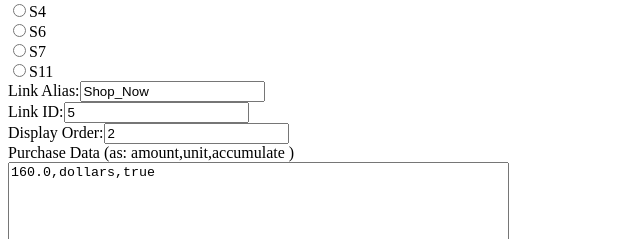
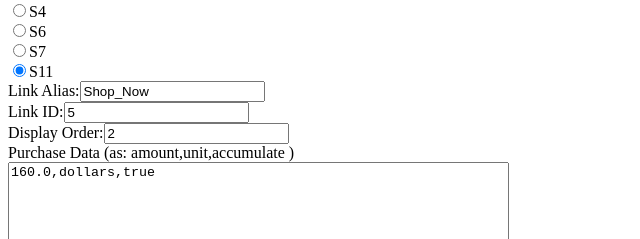
Before and after one commit to tomPorter/tomPorter.github.io, a plain HTML site: page index.html in a window 1280 px wide. Shown: the part 338-577 px from the top of the page, 0-640 px from the left. Drawn offline with nearby package versions, Linux system fonts and the light colour scheme.

Commit message:
fixed typo

```diff
--- a/index.html
+++ b/index.html
@@ -33,7 +33,7 @@ var xml = "";
 <input type="radio" name="server" id="serverS4" value="S4">S4</input><br/>
 <input type="radio" name="server" id="serverS6" value="S6">S6</input><br/>
 <input type="radio" name="server" id="serverS7" value="S7">S7</input><br/>
-<input type="radio" name="server" id="serverS11" value="S11 checked">S11</input><br/>
+<input type="radio" name="server" id="serverS11" value="S11" checked>S11</input><br/>
 </div>
 Link Alias:<input name="linkalias" id="linkalias" />
 <br/>
```
